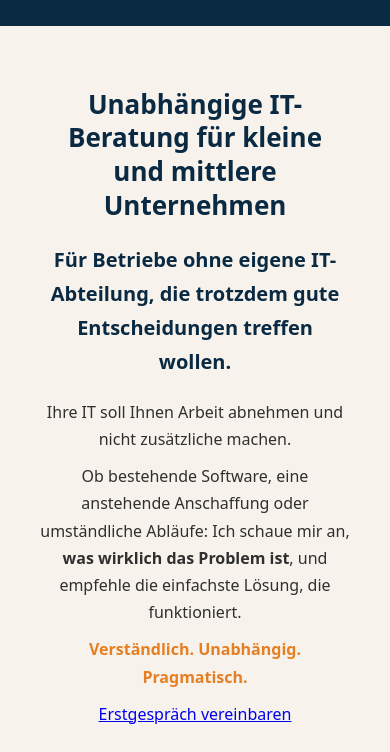
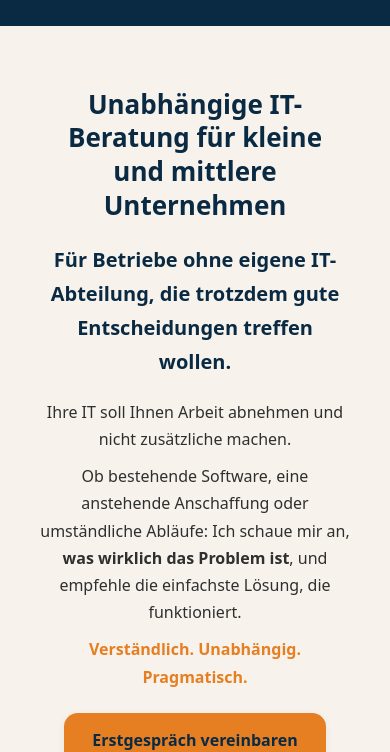
Before and after one commit to lenuyx/website, a plain HTML site: page index.html in a window 390 px wide. Shown: the part 94-846 px from the top of the page. Drawn offline with Linux system fonts and the light colour scheme.

Commit message:
Refactor CSS for improved styles and responsiveness
Added button styles and improved responsiveness for various elements.

```diff
--- a/css/style.css
+++ b/css/style.css
@@ -292,3 +292,38 @@ footer a:hover {
 a[href^="tel:"] {
   color: inherit !important;
 }
+
+/* Button für die Handlungsaufforderung */
+.btn {
+  display: inline-block;
+  margin-top: 12px;
+  padding: 14px 28px;
+  background: var(--orange);
+  color: var(--blue-dark);
+  font-size: 20px;
+  font-weight: 700;
+  text-decoration: none;
+  border-radius: var(--radius);
+  box-shadow: var(--shadow-soft);
+}
+
+.btn:hover,
+.btn:focus {
+  filter: brightness(1.08);
+}
+
+/* Überschriften in den hellen Kästen */
+.compass-box h2 {
+  margin-top: 0;
+}
+
+/* E-Mail-Link im dunklen Kontaktbereich lesbar halten */
+.kontakt-section a {
+  color: inherit;
+}
+
+@media (max-width: 900px) {
+  .btn {
+    font-size: 16px;
+  }
+}
```
